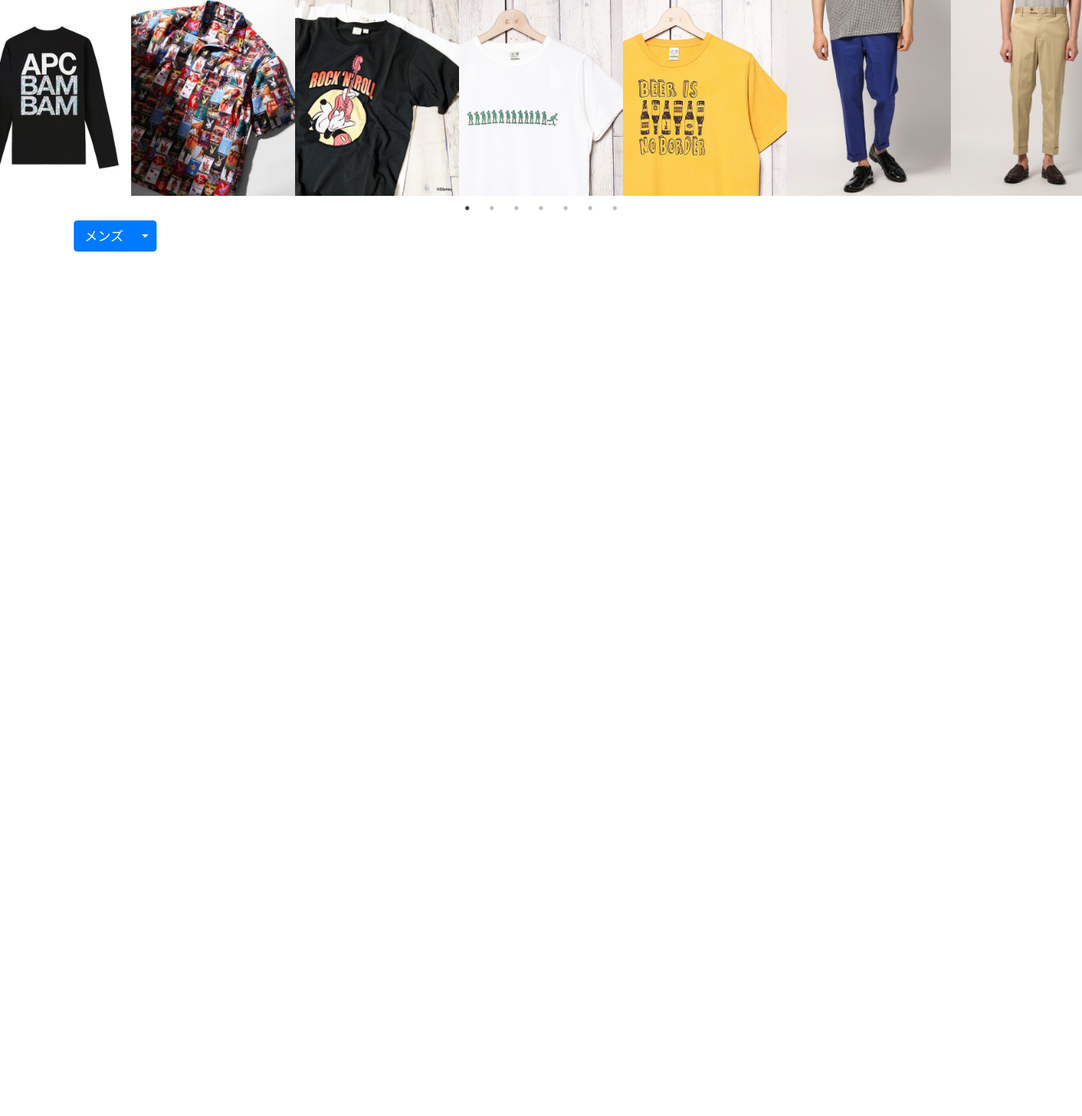
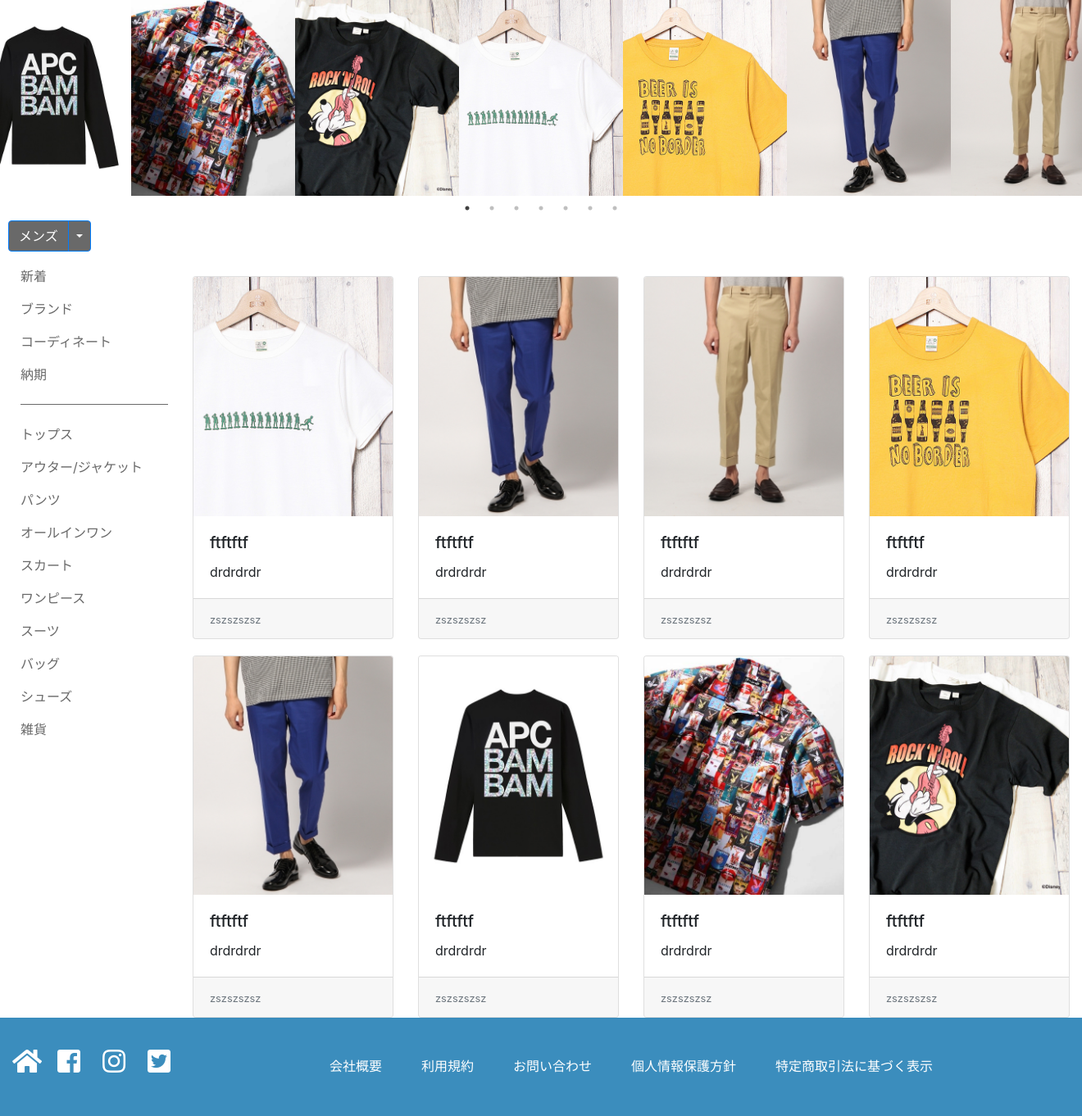
Before and after one commit to Ryotarosan/yba_mock, a PHP site: page /top.html in a window 1320 px wide; the page is wider, and only the part inside the window is pictured. Shown: the part 145-1507 px from the top of that part at 82% size. Before the commit the page ends 452 px from the top of that part, so only its background shows below. Run offline with PHP 8.4, Linux system fonts and the light colour scheme; some libraries are stand-ins or nearby versions.

Commit message:
top完成

```diff
--- a/css/main.css
+++ b/css/main.css
@@ -43,10 +43,14 @@
     color: white;
     font-size: 45px;
     margin-left: 100px;
-
-
-
 }
+.footer{
+     height: 120px;
+     background-color: #3b8dbd;
+     font-family: "Oswald", sans-serif;
+     color: white;
+/*     margin: 20px 0 0 0;
+*/}
 .icon{
     height:100px ;
     margin-left: 20px;
@@ -123,6 +127,52 @@
         line-height: 35px;
     }
 }
-.mainbody{
+    .mainbody{
     padding-top: 120px;
+    }
+
+    .btn-group{
+    padding-left:10px;
+    padding-bottom:10px;
+    }
+    .btn-primary{
+     background-color: #696969;
+    }
+    .menulist a {
+    color: #696969;
+    }
+
+    li {
+        list-style: none;
+        line-height: 40px;
+    }
+    ol {
+      padding-left:10px;
+      font-color:#696969;
+     /* font-family:serif;        */
+        }
+    hr {
+     display: block;
+      width: 100%;
+      height:  1px;
+      background-color: #696969;
+      border: 0;
+    }
+.card-margin{
+    margin-top: 20px;
 }
+/*.footericon{*/
+
+/*}*/
+.footericon a{
+
+/*    padding-top: 20px;*/
+    color: white;
+    line-height:120px;
+}
+.footermenu a{
+     color: white;
+     line-height:120px;
+
+
+}
--- a/top.html
+++ b/top.html
@@ -6,10 +6,11 @@
 <link href="css/main.css" rel="stylesheet">
 <link rel="stylesheet" type="text/css" href="slick-yba/slick/slick.css"/>
 <link rel="stylesheet" type="text/css" href="slick-yba/slick/slick-theme.css"/>
+<link rel="stylesheet" href="https://use.fontawesome.com/releases/v5.2.0/css/all.css" integrity="sha384-hWVjflwFxL6sNzntih27bfxkr27PmbbK/iSvJ+a4+0owXq79v+lsFkW54bOGbiDQ" crossorigin="anonymous">
 <script src="https://ajax.googleapis.com/ajax/libs/jquery/1.11.3/jquery.min.js"></script>
 <script src="https://cdnjs.cloudflare.com/ajax/libs/popper.js/1.14.3/umd/popper.min.js"></script>
 <script src="js/bootstrap.min.js"></script>
-<script src="js/main.js"></script>
+<script  type="text/javascript" src="js/main.js" charset="uft-8"></script>
 <head>
   <title>top</title>
 </head>
@@ -37,8 +38,7 @@
 
     </div>
     </div>
-      <!-- <div>おすすめ！</div> -->
-      <div class="variable-width">
+<div class="variable-width">
           <div><img src="picture/1.jpg" width="200"></div>
           <div><img src="picture/2.jpg" width="200"></div>
           <div><img src="picture/3.jpg" width="200"></div>
@@ -48,8 +48,7 @@
           <div><img src="picture/7.jpg" width="200"></div>
 </div>
 
-<div class="container">
- <div class="row">
+
     <div class="btn-group">
     <button type="button" class="btn btn-primary">メンズ</button>
     <button type="button" class="btn btn-primary dropdown-toggle dropdown-toggle-split" data-toggle="dropdown">
@@ -61,13 +60,139 @@
       <a class="dropdown-item" href="#">その他</a>
     </div>
     </div>
+<div class="container-fluid">
+ <div class="row">
+ <div class="col-md-2">
+  <ol class="menulist">
+  <li><a href="#">新着</a></li>
+  <li><a href="#">ブランド</a></li>
+  <li><a href="#">コーディネート</a></li>
+  <li><a href="#">納期</a></li>
+  <hr>
+  <li><a href="#">トップス</a></li>
+  <li><a href="#">アウター/ジャケット</a></li>
+  <li><a href="#">パンツ</a></li>
+  <li><a href="#">オールインワン</a></li>
+  <li><a href="#">スカート</a></li>
+  <li><a href="#">ワンピース</a></li>
+  <li><a href="#">スーツ</a></li>
+  <li><a href="#">バッグ</a></li>
+  <li><a href="#">シューズ</a></li>
+  <li><a href="#">雑貨</a></li>
+  </ol>
+</div>
+  <div class="col-md-10">
+    <div class="card-deck card-margin">
+      <div class="card">
+        <img class="card-img-top" src="picture/1.jpg" >
+         <div class="card-body">
+           <h5 class="card-title">ftftftf</h5>
+           <p class="card-text">drdrdrdr</p>
+         </div>
+         <div class="card-footer">
+           <small class="text-muted">zszszszsz</small>
+         </div>
+       </div>
 
+       <div class="card">
+        <img class="card-img-top" src="picture/3.jpg" >
+         <div class="card-body">
+           <h5 class="card-title">ftftftf</h5>
+           <p class="card-text">drdrdrdr</p>
+         </div>
+         <div class="card-footer">
+           <small class="text-muted">zszszszsz</small>
+         </div>
+       </div>
 
+       <div class="card">
+        <img class="card-img-top" src="picture/4.jpg" >
+         <div class="card-body">
+           <h5 class="card-title">ftftftf</h5>
+           <p class="card-text">drdrdrdr</p>
+         </div>
+         <div class="card-footer">
+           <small class="text-muted">zszszszsz</small>
+         </div>
+       </div>
 
+       <div class="card">
+        <img class="card-img-top" src="picture/2.jpg" >
+         <div class="card-body">
+           <h5 class="card-title">ftftftf</h5>
+           <p class="card-text">drdrdrdr</p>
+         </div>
+         <div class="card-footer">
+           <small class="text-muted">zszszszsz</small>
+         </div>
+       </div>
+    </div>
+
+       <div class="card-deck card-margin">
+      <div class="card">
+        <img class="card-img-top" src="picture/3.jpg" >
+         <div class="card-body">
+           <h5 class="card-title">ftftftf</h5>
+           <p class="card-text">drdrdrdr</p>
+         </div>
+         <div class="card-footer">
+           <small class="text-muted">zszszszsz</small>
+         </div>
+       </div>
+
+       <div class="card">
+        <img class="card-img-top" src="picture/5.jpg" >
+         <div class="card-body">
+           <h5 class="card-title">ftftftf</h5>
+           <p class="card-text">drdrdrdr</p>
+         </div>
+         <div class="card-footer">
+           <small class="text-muted">zszszszsz</small>
+         </div>
+       </div>
+
+       <div class="card">
+        <img class="card-img-top" src="picture/6.jpg" >
+         <div class="card-body">
+           <h5 class="card-title">ftftftf</h5>
+           <p class="card-text">drdrdrdr</p>
+         </div>
+         <div class="card-footer">
+           <small class="text-muted">zszszszsz</small>
+         </div>
+       </div>
+
+       <div class="card">
+        <img class="card-img-top" src="picture/7.jpg" >
+         <div class="card-body">
+           <h5 class="card-title">ftftftf</h5>
+           <p class="card-text">drdrdrdr</p>
+         </div>
+         <div class="card-footer">
+           <small class="text-muted">zszszszsz</small>
+         </div>
+       </div>
+    </div>
+  </div>
  </div>
-
 </div>
 
+<div class="container-fluid footer">
+ <div class="row">
+  <div class="col-md-2 footericon">
+    <div class="row">
+   <div class="col-md-3"> <a href="#"><i class="fas fa-home fa-2x"></i></a></div>
+    <div class="col-md-3"> <a href="#"><i class="fab fa-facebook-square fa-2x"></i></a></div>
+    <div class="col-md-3"> <a href="#"><i class="fab fa-instagram fa-2x"></i></a></div>
+    <div class="col-md-3"> <a href="#"><i class="fab fa-twitter-square fa-2x"></i></a></div>
+  </div>
+  </div>
+  <div class="col-md-10 footermenu text-center">
+    <div><a href="#">会社概要</a>　　　<a href="#">利用規約</a>　　　<a href="#">お問い合わせ</a>　　　<a href="#">個人情報保護方針</a>　　　<a href="#">特定商取引法に基づく表示</a></div>
+
+  </div>
+ </div>
+</div>
 
 
 <script type="text/javascript" src="slick-yba/slick/slick.min.js"></script>
```
